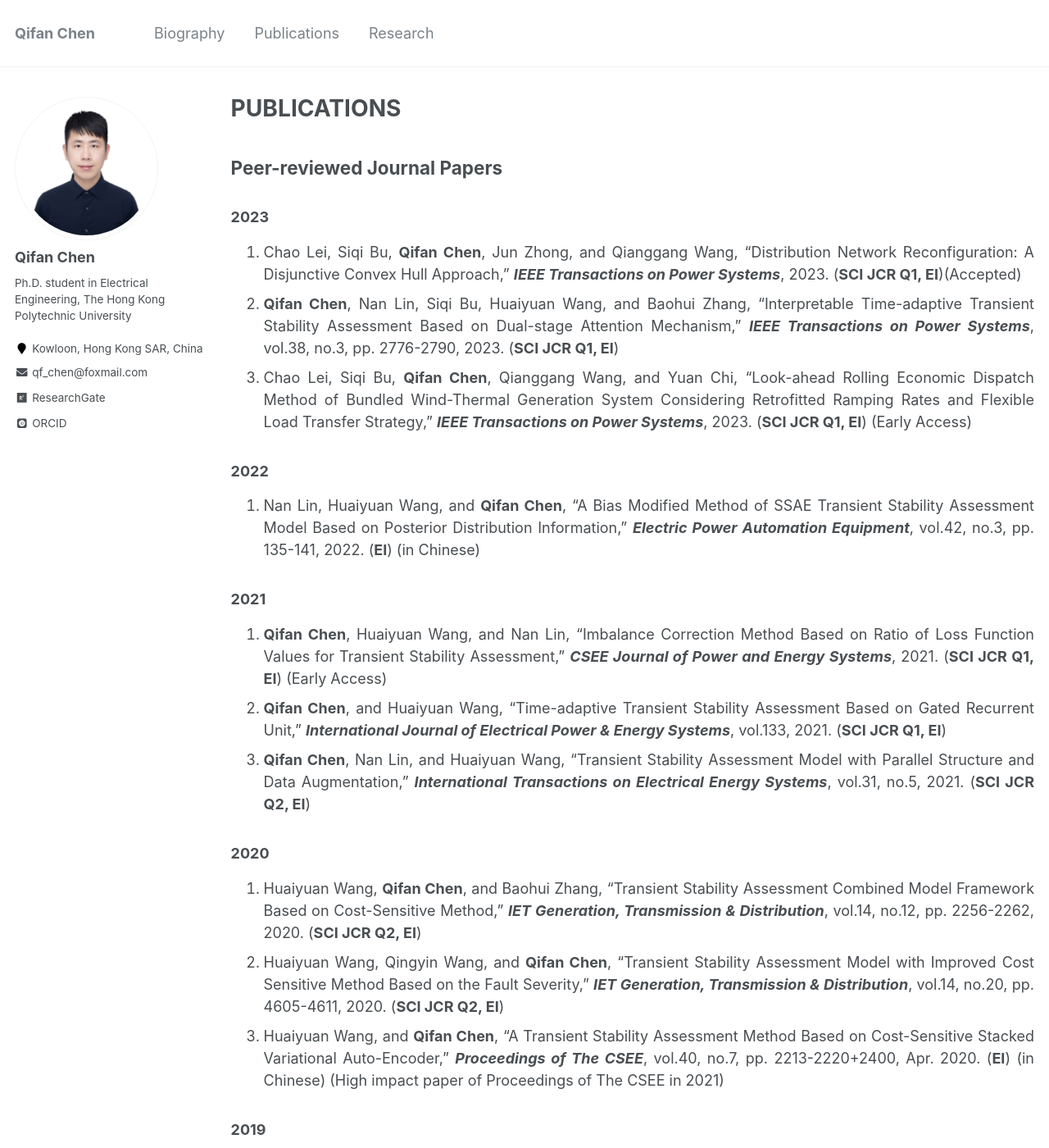
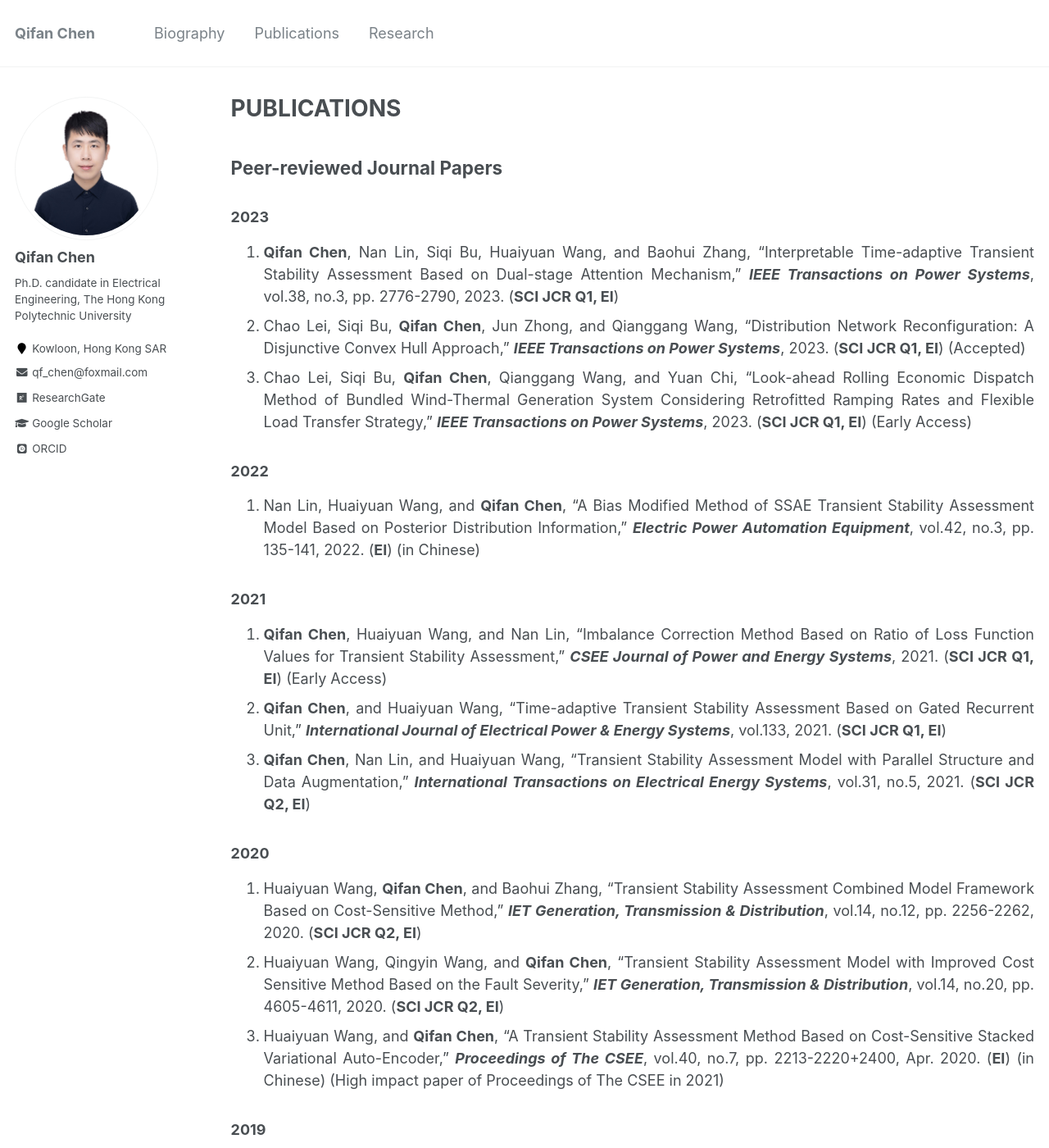
Before and after one commit to ChQf/ChQf.github.io, a Jekyll site: the page built from _pages/publications.md, in a window 1280 px wide and 1400 px high. Shown: the whole window at 82% size. Built offline with Jekyll 4.4.1, drawn with Linux system fonts in a browser that asks for light colours; some web fonts are replaced; some of the changed text lies outside the part shown.

Commit message:
update_20230803

```diff
--- a/_config.yml
+++ b/_config.yml
@@ -10,7 +10,7 @@ locale                   : "zh-CN"
 title                    : "Qifan Chen"
 title_separator          : "-"
 name                     : &name "Qifan Chen"
-description              : &description "Qifan Chen, Electrical Engineering, Fuzhou University"
+description              : &description "Qifan Chen, Electrical Engineering, The Hong Kong Polytechnic University"
 url                      : https://chqf.github.io # the base hostname & protocol for your site e.g. "https://mmistakes.github.io"
 baseurl                  : "" # the subpath of your site, e.g. "/blog"
 repository               : "ChQf/ChQf.github.io"
@@ -82,11 +82,11 @@ analytics:
 author:
   name             : "Qifan Chen"
   avatar           : "profile.png"
-  bio              : "Ph.D. student in Electrical Engineering, The Hong Kong Polytechnic University"
-  location         : "Kowloon, Hong Kong SAR, China"
+  bio              : "Ph.D. candidate in Electrical Engineering, The Hong Kong Polytechnic University"
+  location         : "Kowloon, Hong Kong SAR"
   employer         :
   pubmed           : #"https://www.ncbi.nlm.nih.gov/pubmed/?term=john+snow"
-  googlescholar    : #"http://yourfullgooglescholarurl.com"
+  googlescholar    : "https://scholar.google.com/citations?user=gnaW8bEAAAAJ&hl=en-US"  #"http://yourfullgooglescholarurl.com"
   email            : "qf_chen@foxmail.com"
   researchgate     : "https://www.researchgate.net/profile/Qifan-Chen-8"
   uri              :
```
Also changed, not shown: _pages/publications.md (+3 -3 lines).
